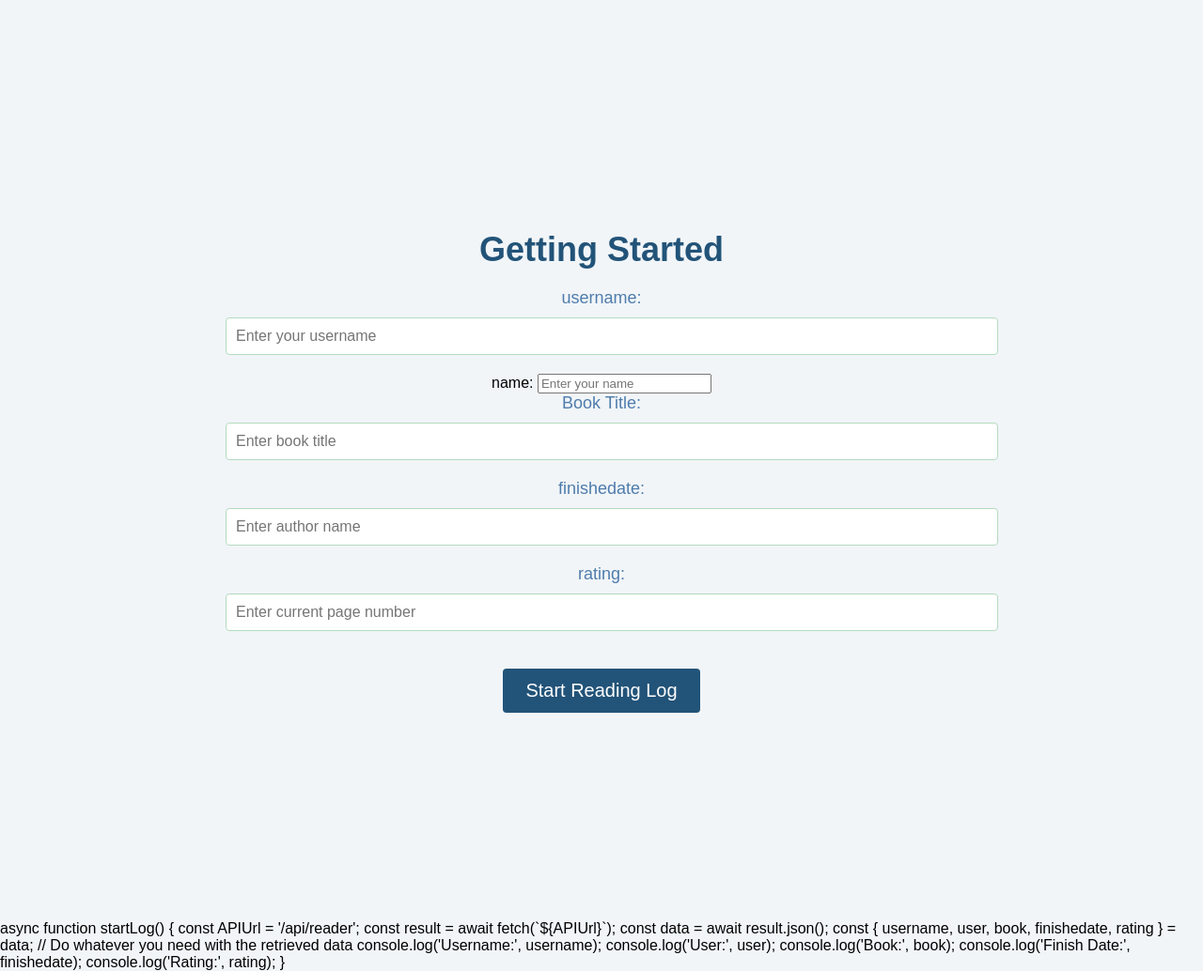
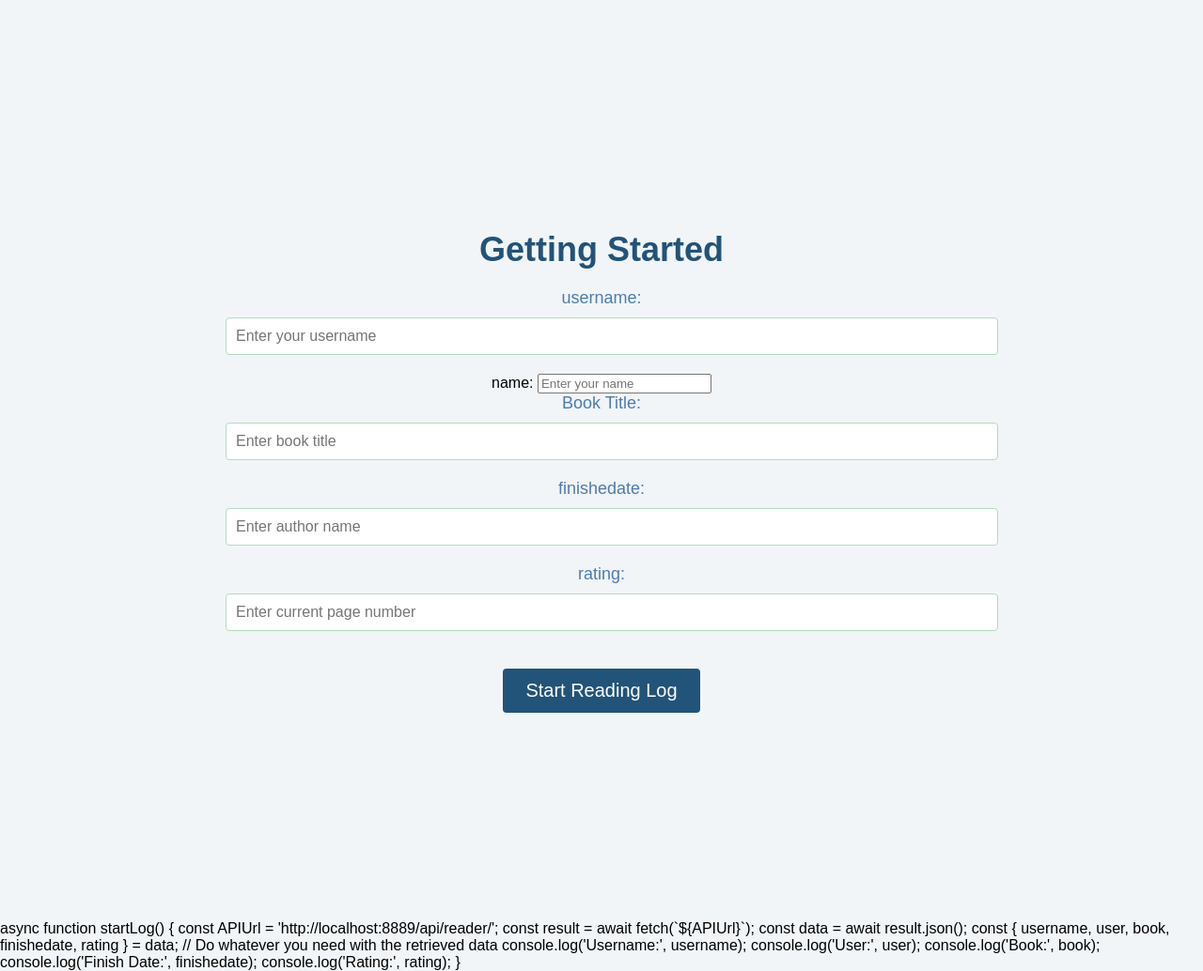
Before and after one commit to sommerss/RobertAllen-Male-, a Jekyll site: the page readingLog.html, which Jekyll copies as it is, in a window 1280 px wide. Shown: the whole page at 94% size. Built offline with Jekyll 4.4.1, drawn with Linux system fonts in a browser that asks for light colours; some of the changed lines change nothing that is shown.

Commit message:
Update readingLog.html

```diff
--- a/readingLog.html
+++ b/readingLog.html
@@ -83,7 +83,7 @@
   </div>
 
   async function startLog() {
-  const APIUrl = '/api/reader';
+  const APIUrl = 'http://localhost:8889/api/reader/';
   const result = await fetch(`${APIUrl}`);
   const data = await result.json();
 
@@ -118,7 +118,7 @@
   window.location.href = 'readingTable.html';
 
   // Send the POST request to the backend
-  fetch('/api/reader', {
+  fetch('http://localhost:8889/api/reader/', {
     method: 'POST',
     headers: {
       'Content-Type': 'application/json'
```
